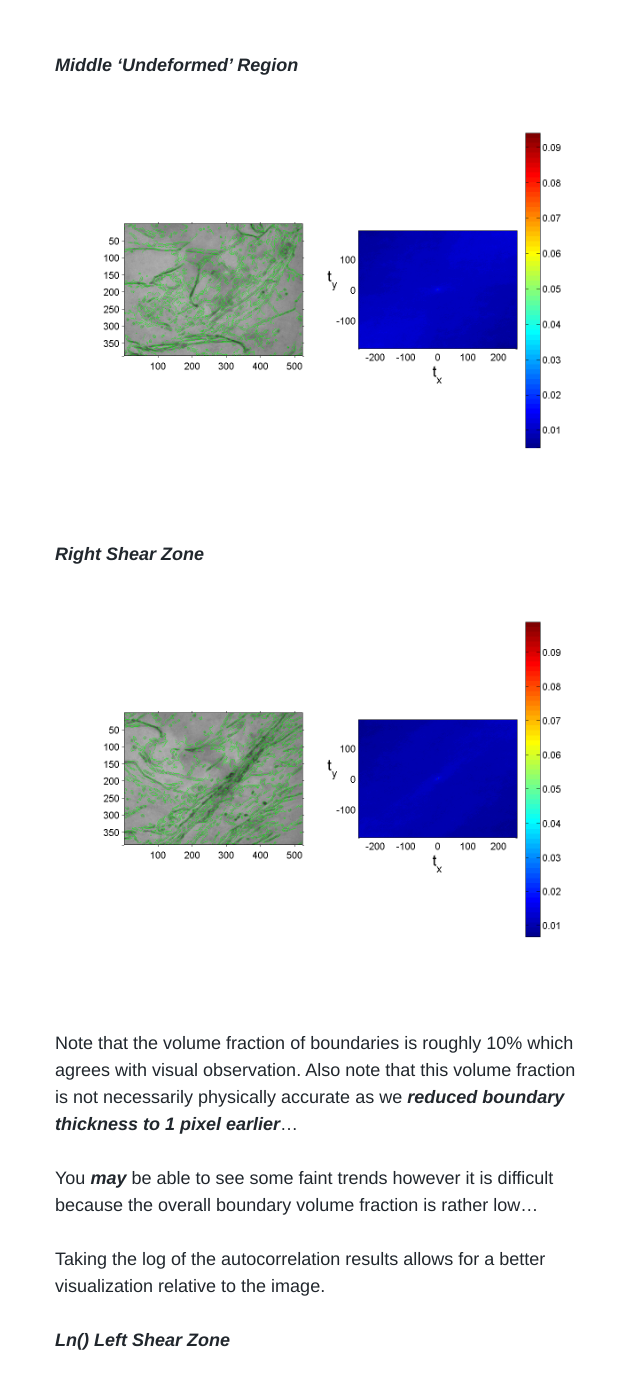
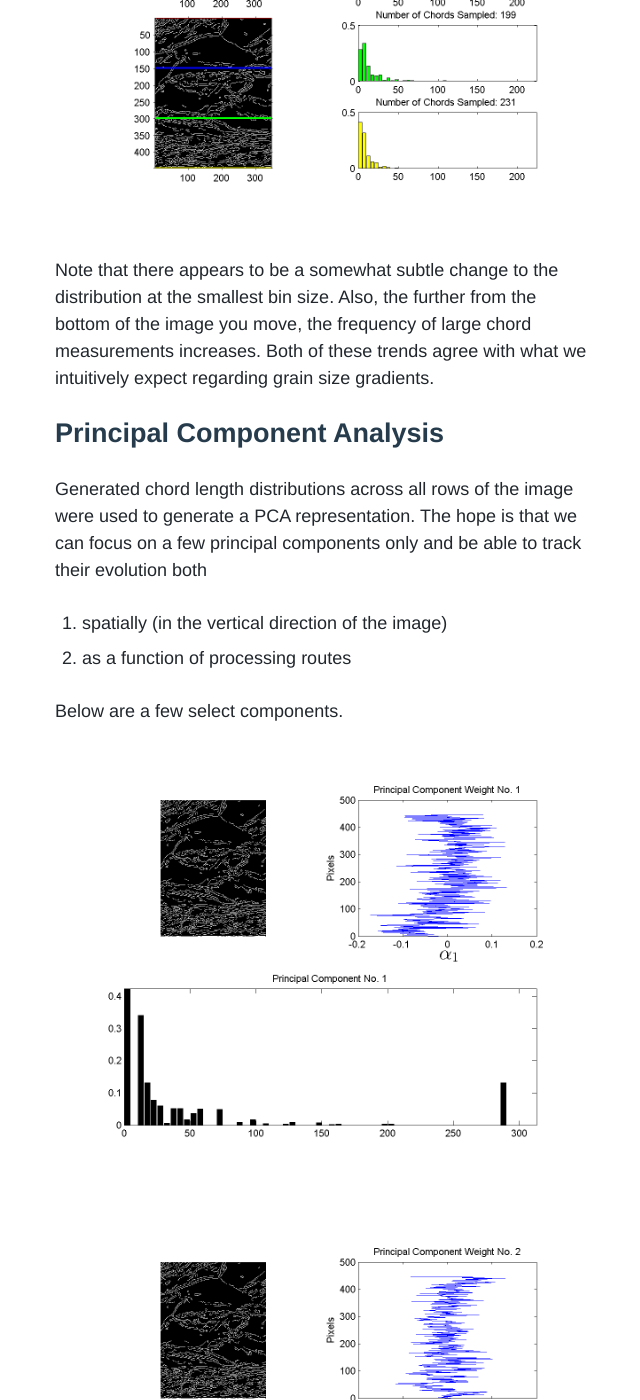
Before and after one commit to Materials-Informatics-Class-Fall2014/MIC-Machining-Gradients, a Jekyll site: the page built from _posts/2014-11-19-Chord-Length-Distributions-and-PCA.md, in a window 1280 px wide and 1400 px high, scrolled down 2611 px. Shown: the whole window, without its empty margins (319-959 px from the left). Built offline with Jekyll 4.4.1, drawn with Linux system fonts in a browser that asks for light colours; nearby versions of some CDN libraries; some web fonts are replaced; comment, search, counter and statistics services are not loaded; some of the changed text lies outside the part shown.

Commit message:
updated post

```diff
--- a/_posts/2014-11-19-Chord-Length-Distributions-and-PCA.md
+++ b/_posts/2014-11-19-Chord-Length-Distributions-and-PCA.md
@@ -17,38 +17,37 @@ The primary feature we are attempting to capture is ***chord length***. The stra
 
 [![Image](http://matinfteam4.github.io/images/22/chords/general.png)](http://matinfteam4.github.io/images/22/chords/general.png)
 
-The chord length can be determined by (1) performing segmentation (2) calculating chord lengths based on binary images.
+The chord length can be determined by
 
-Note that this is all a ***single phase***. In other words we cannot define a binary microstructure as we are usually accustomed. The approach now is to capture the location of ***boundaries*** and generate statistics.
 
-## Image Processing Follow Up
 
-We feel pretty confident with our developed methodology to accurately capture boundary features. Once boundaries are detected the ***boundary thickness is reduced to 1 pixel***. In this way we eliminate any bias that may be introduced from the ***perceived*** boundary thickness.
+1. performing segmentation
+2. calculating chord lengths based on binary images.
 
-[![Image](http://matinfteam4.github.io/images/22/new.png)](http://matinfteam4.github.io/images/22/new.png)
 
-## Preliminary Autocorrelation Results
+[![Image](http://matinfteam4.github.io/images/22/chords/chordpic.png)](http://matinfteam4.github.io/images/22/chords/chordpic.png)
 
-***Left Shear Zone***
-[![Image](http://matinfteam4.github.io/images/22/24/3.png)](http://matinfteam4.github.io/images/22/24/3.png)
+## Chord Length Distributions
 
-***Middle 'Undeformed' Region***
-[![Image](http://matinfteam4.github.io/images/22/24/1.png)](http://matinfteam4.github.io/images/22/24/1.png)
+Performing this operating over 9 images and collecting samples the following distributions may be generated. Note that a 5-pixel bin size was utilized for all computation. We have not performed any sensitivity study regarding bin size yet.
 
-***Right Shear Zone***
-[![Image](http://matinfteam4.github.io/images/22/24/2.png)](http://matinfteam4.github.io/images/22/24/2.png)
+[![Image](http://matinfteam4.github.io/images/22/chords/image.png)](http://matinfteam4.github.io/images/22/chords/image.png)
 
-Note that the volume fraction of boundaries is roughly 10% which agrees with visual observation. Also note that this volume fraction is not necessarily physically accurate as we ***reduced boundary thickness to 1 pixel earlier***...
+Note that there appears to be a somewhat subtle change to the distribution at the smallest bin size. Also, the further from the bottom of the image you move, the frequency of large chord measurements increases. Both of these trends agree with what we intuitively expect regarding grain size gradients.
 
-You ***may*** be able to see some faint trends however it is difficult because the overall boundary volume fraction is rather low...
+## Principal Component Analysis
 
-Taking the log of the autocorrelation results allows for a better visualization relative to the image.
+Generated chord length distributions across all rows of the image were used to generate a PCA representation. The hope is that we can focus on a few principal components only and be able to track their evolution both
 
-***Ln() Left Shear Zone***
-[![Image](http://matinfteam4.github.io/images/22/24/3log.png)](http://matinfteam4.github.io/images/22/24/3log.png)
+1. spatially (in the vertical direction of the image)
+2. as a function of processing routes
 
-***Ln() Middle 'Undeformed' Region***
-[![Image](http://matinfteam4.github.io/images/22/24/1log.png)](http://matinfteam4.github.io/images/22/24/1log.png)
+Below are a few select components.
 
-***Ln() Right Shear Zone***
-[![Image](http://matinfteam4.github.io/images/22/24/2log.png)](http://matinfteam4.github.io/images/22/24/2log.png)
+[![Image](http://matinfteam4.github.io/images/22/chords/princecomp_1.png)](http://matinfteam4.github.io/images/22/chords/princecomp_1.png)
+
+[![Image](http://matinfteam4.github.io/images/22/chords/princecomp_2.png)](http://matinfteam4.github.io/images/22/chords/princecomp_2.png)
+
+[![Image](http://matinfteam4.github.io/images/22/chords/princecomp_3.png)](http://matinfteam4.github.io/images/22/chords/princecomp_3.png)
+
+[![Image](http://matinfteam4.github.io/images/22/chords/princecomp_28.png)](http://matinfteam4.github.io/images/22/chords/princecomp_28.png)
```
